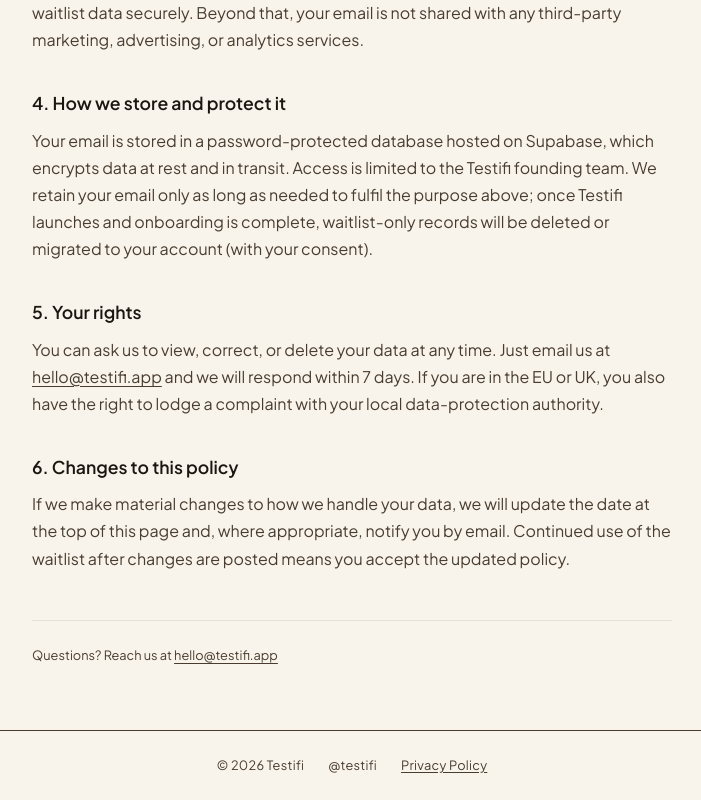
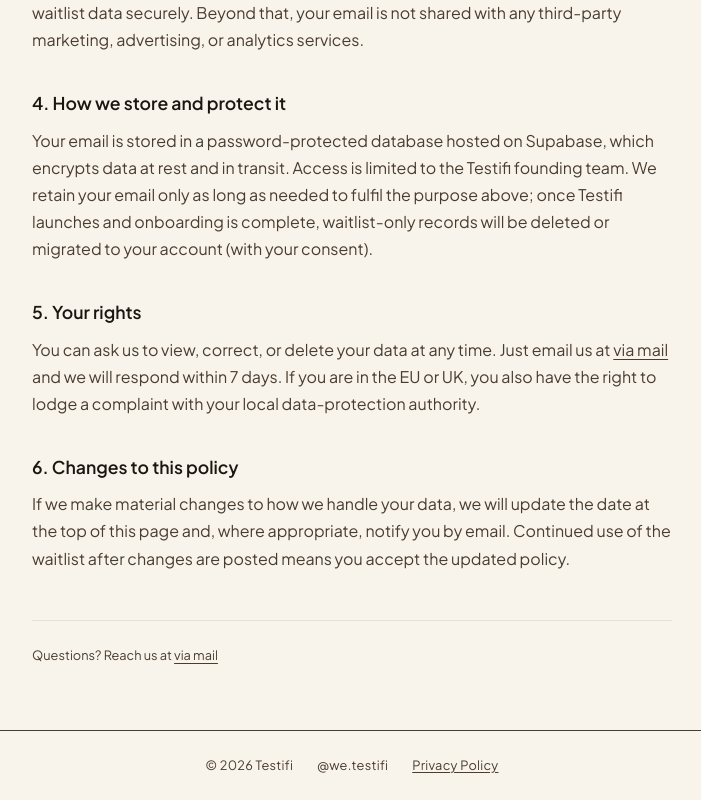
Before and after one commit to The-Bereans/testifi, a Next.js app: page /privacy in a window 1280 px wide. Shown: the part 668-1468 px from the top of the page, without its empty margins (288-989 px from the left). Built offline with nearby package versions, Linux system fonts and the light colour scheme.

Commit message:
email updated

```diff
--- a/app/privacy/page.tsx
+++ b/app/privacy/page.tsx
@@ -103,10 +103,10 @@ export default function PrivacyPage() {
         <p>
           You can ask us to view, correct, or delete your data at any time. Just email us at{' '}
           <a
-            href="mailto:hello@testifi.app"
+            href="mailto:thebereanjesusapp@gmail.com"
             style={{ color: 'inherit', textDecoration: 'underline' }}
           >
-            hello@testifi.app
+            via mail
           </a>{' '}
           and we will respond within 7 days. If you are in the EU or UK, you also have the right to
           lodge a complaint with your local data-protection authority.
@@ -131,8 +131,8 @@ export default function PrivacyPage() {
         }}
       >
         Questions? Reach us at{' '}
-        <a href="mailto:hello@testifi.app" style={{ color: 'inherit', textDecoration: 'underline' }}>
-          hello@testifi.app
+        <a href="mailto:thebereanjesusapp@gmail.com" style={{ color: 'inherit', textDecoration: 'underline' }}>
+          via mail
         </a>
       </p>
     </main>
--- a/components/Footer.tsx
+++ b/components/Footer.tsx
@@ -21,13 +21,13 @@ export default function Footer() {
       <span>&copy; {year} Testifi</span>
 
       <a
-        href="https://twitter.com/testifi"
+        href="https://instagram.com/we.testifi"
         target="_blank"
         rel="noopener noreferrer"
         style={{ color: 'inherit', textDecoration: 'none' }}
-        aria-label="Testifi on X (Twitter)"
+        aria-label="Testifi on Instagram "
       >
-        @testifi
+        @we.testifi
       </a>
 
       <Link
```
